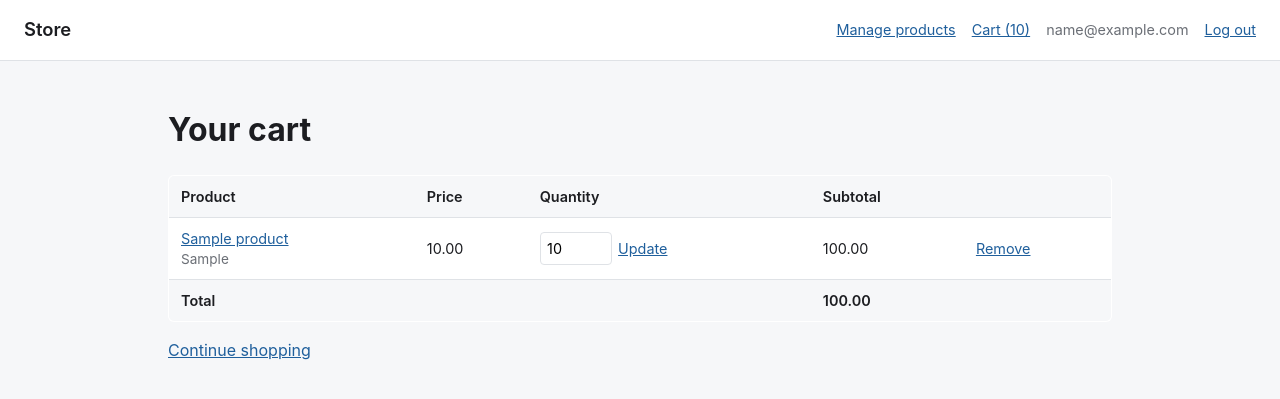
After one commit to vgarcia13/gs-e-commerce, a Django app: page /cart/ in a window 1280 px wide. The commit adds this page. Shown: the top 399 px of the page. Run offline with Django 5.2, Linux system fonts and the light colour scheme; a user stored in the database is signed in; tables that the repository leaves empty hold one stand-in row (values such as "Sample post").

Commit message:
Add persistent cart with stock-aware add, update, and remove

```diff
--- a/config/settings.py
+++ b/config/settings.py
@@ -26,6 +26,7 @@ INSTALLED_APPS = [
     "accounts",
     "catalog",
     "importing",
+    "ordering",
 ]
 
 MIDDLEWARE = [
@@ -51,6 +52,7 @@ TEMPLATES = [
                 "django.template.context_processors.request",
                 "django.contrib.auth.context_processors.auth",
                 "django.contrib.messages.context_processors.messages",
+                "ordering.context_processors.cart_summary",
             ],
         },
     },
--- a/config/urls.py
+++ b/config/urls.py
@@ -4,6 +4,7 @@ from django.urls import include, path
 urlpatterns = [
     path("admin/", admin.site.urls),
     path("accounts/", include("accounts.urls")),
+    path("cart/", include("ordering.urls")),
     path("staff/import/", include("importing.urls")),
     path("staff/products/", include("catalog.staff_urls")),
     path("", include("catalog.urls")),
--- /dev/null
+++ b/ordering/apps.py
@@ -0,0 +1,6 @@
+from django.apps import AppConfig
+
+
+class OrderingConfig(AppConfig):
+    default_auto_field = "django.db.models.BigAutoField"
+    name = "ordering"
--- /dev/null
+++ b/ordering/context_processors.py
@@ -0,0 +1,12 @@
+from django.db.models import Sum
+
+from ordering.models import CartItem
+
+
+def cart_summary(request) -> dict:
+    if not request.user.is_authenticated:
+        return {"cart_item_count": 0}
+    total = CartItem.objects.filter(cart__user=request.user).aggregate(
+        total=Sum("quantity")
+    )["total"]
+    return {"cart_item_count": total or 0}
--- /dev/null
+++ b/ordering/models.py
@@ -0,0 +1,47 @@
+from decimal import Decimal
+
+from django.conf import settings
+from django.db import models
+from django.db.models import Q
+
+from catalog.models import Product
+
+
+class Cart(models.Model):
+    user = models.OneToOneField(
+        settings.AUTH_USER_MODEL, on_delete=models.CASCADE, related_name="cart"
+    )
+    created_at = models.DateTimeField(auto_now_add=True)
+    updated_at = models.DateTimeField(auto_now=True)
+
+    def __str__(self) -> str:
+        return f"Cart for {self.user}"
+
+    @property
+    def total(self) -> Decimal:
+        return sum((item.subtotal for item in self.items.all()), Decimal("0.00"))
+
+    @property
+    def item_count(self) -> int:
+        return sum(item.quantity for item in self.items.all())
+
+
+class CartItem(models.Model):
+    cart = models.ForeignKey(Cart, on_delete=models.CASCADE, related_name="items")
+    product = models.ForeignKey(Product, on_delete=models.PROTECT, related_name="cart_items")
+    quantity = models.PositiveIntegerField()
+    added_at = models.DateTimeField(auto_now_add=True)
+
+    class Meta:
+        ordering = ["added_at"]
+        constraints = [
+            models.UniqueConstraint(fields=["cart", "product"], name="cartitem_unique_product"),
+            models.CheckConstraint(condition=Q(quantity__gt=0), name="cartitem_quantity_positive"),
+        ]
+
+    def __str__(self) -> str:
+        return f"{self.quantity} x {self.product.sku}"
+
+    @property
+    def subtotal(self) -> Decimal:
+        return self.product.price * self.quantity
--- /dev/null
+++ b/ordering/services.py
@@ -0,0 +1,63 @@
+import logging
+
+from django.db import transaction
+
+from catalog.models import Product
+from ordering.models import Cart, CartItem
+
+logger = logging.getLogger(__name__)
+
+
+class CartError(Exception):
+    pass
+
+
+def get_cart(user) -> Cart:
+    cart, _ = Cart.objects.get_or_create(user=user)
+    return cart
+
+
+def _check_available(product: Product, quantity: int) -> None:
+    if product.deleted_at is not None:
+        raise CartError("That product is no longer available.")
+    if quantity > product.stock:
+        if product.stock == 0:
+            raise CartError(f"{product.name} is out of stock.")
+        raise CartError(f"Only {product.stock} of {product.name} available.")
+
+
+def add_to_cart(user, product: Product, quantity: int = 1) -> CartItem:
+    """Adds to the existing line for this product rather than creating a second one."""
+    if quantity < 1:
+        raise CartError("Quantity must be at least 1.")
+    cart = get_cart(user)
+    with transaction.atomic():
+        item = CartItem.objects.select_for_update().filter(cart=cart, product=product).first()
+        wanted = (item.quantity if item else 0) + quantity
+        _check_available(product, wanted)
+        if item is None:
+            item = CartItem.objects.create(cart=cart, product=product, quantity=wanted)
+        else:
+            item.quantity = wanted
+            item.save(update_fields=["quantity"])
+    logger.info("Cart for user %s now holds %s of %s", user.pk, item.quantity, product.sku)
+    return item
+
+
+def set_quantity(user, product: Product, quantity: int) -> CartItem:
+    if quantity < 1:
+        raise CartError("Quantity must be at least 1. Remove the item instead.")
+    cart = get_cart(user)
+    with transaction.atomic():
+        item = CartItem.objects.select_for_update().filter(cart=cart, product=product).first()
+        if item is None:
+            raise CartError("That product is not in your cart.")
+        _check_available(product, quantity)
+        item.quantity = quantity
+        item.save(update_fields=["quantity"])
+    return item
+
+
+def remove_item(user, product: Product) -> None:
+    CartItem.objects.filter(cart__user=user, product=product).delete()
+    logger.info("Removed %s from cart for user %s", product.sku, user.pk)
--- /dev/null
+++ b/ordering/templates/ordering/cart.html
@@ -0,0 +1,51 @@
+{% extends "base.html" %}
+
+{% block title %}Your cart{% endblock %}
+
+{% block content %}
+<h1>Your cart</h1>
+
+{% if cart.items.all %}
+<div class="table-scroll">
+    <table class="staff-table">
+        <thead>
+        <tr><th>Product</th><th>Price</th><th>Quantity</th><th>Subtotal</th><th></th></tr>
+        </thead>
+        <tbody>
+        {% for item in cart.items.all %}
+        <tr>
+            <td>
+                <a href="{% url 'catalog:product_detail' item.product.pk %}">{{ item.product.name }}</a>
+                <span class="sku">{{ item.product.sku }}</span>
+            </td>
+            <td>{{ item.product.price }}</td>
+            <td>
+                <form method="post" action="{% url 'ordering:update' item.product.pk %}" class="quantity-form">
+                    {% csrf_token %}
+                    <input type="number" name="quantity" value="{{ item.quantity }}" min="1" max="{{ item.product.stock }}">
+                    <button type="submit" class="link-button">Update</button>
+                </form>
+            </td>
+            <td>{{ item.subtotal }}</td>
+            <td>
+                <form method="post" action="{% url 'ordering:remove' item.product.pk %}">
+                    {% csrf_token %}
+                    <button type="submit" class="link-button">Remove</button>
+                </form>
+            </td>
+        </tr>
+        {% endfor %}
+        </tbody>
+        <tfoot>
+        <tr><th colspan="3">Total</th><th colspan="2">{{ cart.total }}</th></tr>
+        </tfoot>
+    </table>
+</div>
+
+<p class="cart-actions">
+    <a href="{% url 'catalog:product_list' %}">Continue shopping</a>
+</p>
+{% else %}
+<p class="empty">Your cart is empty. <a href="{% url 'catalog:product_list' %}">Browse products</a>.</p>
+{% endif %}
+{% endblock %}
--- /dev/null
+++ b/ordering/urls.py
@@ -0,0 +1,12 @@
+from django.urls import path
+
+from ordering import views
+
+app_name = "ordering"
+
+urlpatterns = [
+    path("", views.CartView.as_view(), name="cart"),
+    path("add/<int:pk>/", views.AddToCartView.as_view(), name="add"),
+    path("update/<int:pk>/", views.UpdateCartItemView.as_view(), name="update"),
+    path("remove/<int:pk>/", views.RemoveCartItemView.as_view(), name="remove"),
+]
--- /dev/null
+++ b/ordering/views.py
@@ -0,0 +1,65 @@
+from django.contrib import messages
+from django.contrib.auth.mixins import LoginRequiredMixin
+from django.shortcuts import get_object_or_404, redirect
+from django.views import View
+from django.views.generic import TemplateView
+
+from catalog.models import Product
+from ordering import services
+
+
+class CartView(LoginRequiredMixin, TemplateView):
+    template_name = "ordering/cart.html"
+
+    def get_context_data(self, **kwargs):
+        context = super().get_context_data(**kwargs)
+        context["cart"] = services.get_cart(self.request.user)
+        return context
+
+
+class CartActionView(LoginRequiredMixin, View):
+    def get_product(self) -> Product:
+        return get_object_or_404(Product, pk=self.kwargs["pk"])
+
+    def redirect_back(self):
+        return redirect(self.request.POST.get("next") or "ordering:cart")
+
+
+class AddToCartView(CartActionView):
+    def post(self, request, *args, **kwargs):
+        product = self.get_product()
+        try:
+            quantity = int(request.POST.get("quantity", 1))
+        except ValueError:
+            quantity = 1
+        try:
+            services.add_to_cart(request.user, product, quantity)
+        except services.CartError as error:
+            messages.error(request, str(error))
+        else:
+            messages.success(request, f"Added {product.name} to your cart.")
+        return self.redirect_back()
+
+
+class UpdateCartItemView(CartActionView):
+    def post(self, request, *args, **kwargs):
+        product = self.get_product()
+        try:
+            quantity = int(request.POST.get("quantity", 0))
+        except ValueError:
+            quantity = 0
+        try:
+            services.set_quantity(request.user, product, quantity)
+        except services.CartError as error:
+            messages.error(request, str(error))
+        else:
+            messages.success(request, f"Updated {product.name}.")
+        return self.redirect_back()
+
+
+class RemoveCartItemView(CartActionView):
+    def post(self, request, *args, **kwargs):
+        product = self.get_product()
+        services.remove_item(request.user, product)
+        messages.success(request, f"Removed {product.name} from your cart.")
+        return self.redirect_back()
--- a/static/css/site.css
+++ b/static/css/site.css
@@ -328,3 +328,47 @@ main {
 }
 
 .report-list.warnings { color: #7a5312; }
+
+.add-to-cart {
+    display: flex;
+    align-items: center;
+    gap: 0.5rem;
+    margin: 1rem 0;
+}
+
+.add-to-cart input[type="number"] {
+    width: 5rem;
+    padding: 0.4rem 0.5rem;
+    border: 1px solid var(--line);
+    border-radius: 4px;
+    font: inherit;
+}
+
+.add-to-cart button {
+    padding: 0.5rem 1rem;
+    background: var(--accent);
+    border: 1px solid var(--accent);
+    border-radius: 4px;
+    color: #fff;
+    font: inherit;
+    cursor: pointer;
+}
+
+.quantity-form {
+    display: flex;
+    align-items: center;
+    gap: 0.4rem;
+    margin: 0;
+}
+
+.quantity-form input[type="number"] {
+    width: 4.5rem;
+    padding: 0.3rem 0.4rem;
+    border: 1px solid var(--line);
+    border-radius: 4px;
+    font: inherit;
+}
+
+.staff-table .sku { display: block; }
+
+.cart-actions { margin-top: 1rem; }
--- a/templates/base.html
+++ b/templates/base.html
@@ -12,6 +12,7 @@
     <nav class="site-nav">
         {% if user.is_authenticated %}
             {% if user.is_staff %}<a href="{% url 'catalog_staff:product_list' %}">Manage products</a>{% endif %}
+            <a href="{% url 'ordering:cart' %}">Cart{% if cart_item_count %} ({{ cart_item_count }}){% endif %}</a>
             <span class="current-user">{{ user.email }}</span>
             <form method="post" action="{% url 'accounts:logout' %}">
                 {% csrf_token %}
```
Also changed, not shown: catalog/templates/catalog/product_detail.html (+13 -1 lines), ordering/tests/test_services.py (added, +175 -0 lines), ordering/tests/test_views.py (added, +182 -0 lines), ordering/__init__.py (added), ordering/migrations/0001_initial.py (added), ordering/migrations/__init__.py (added), ordering/tests/__init__.py (added).
